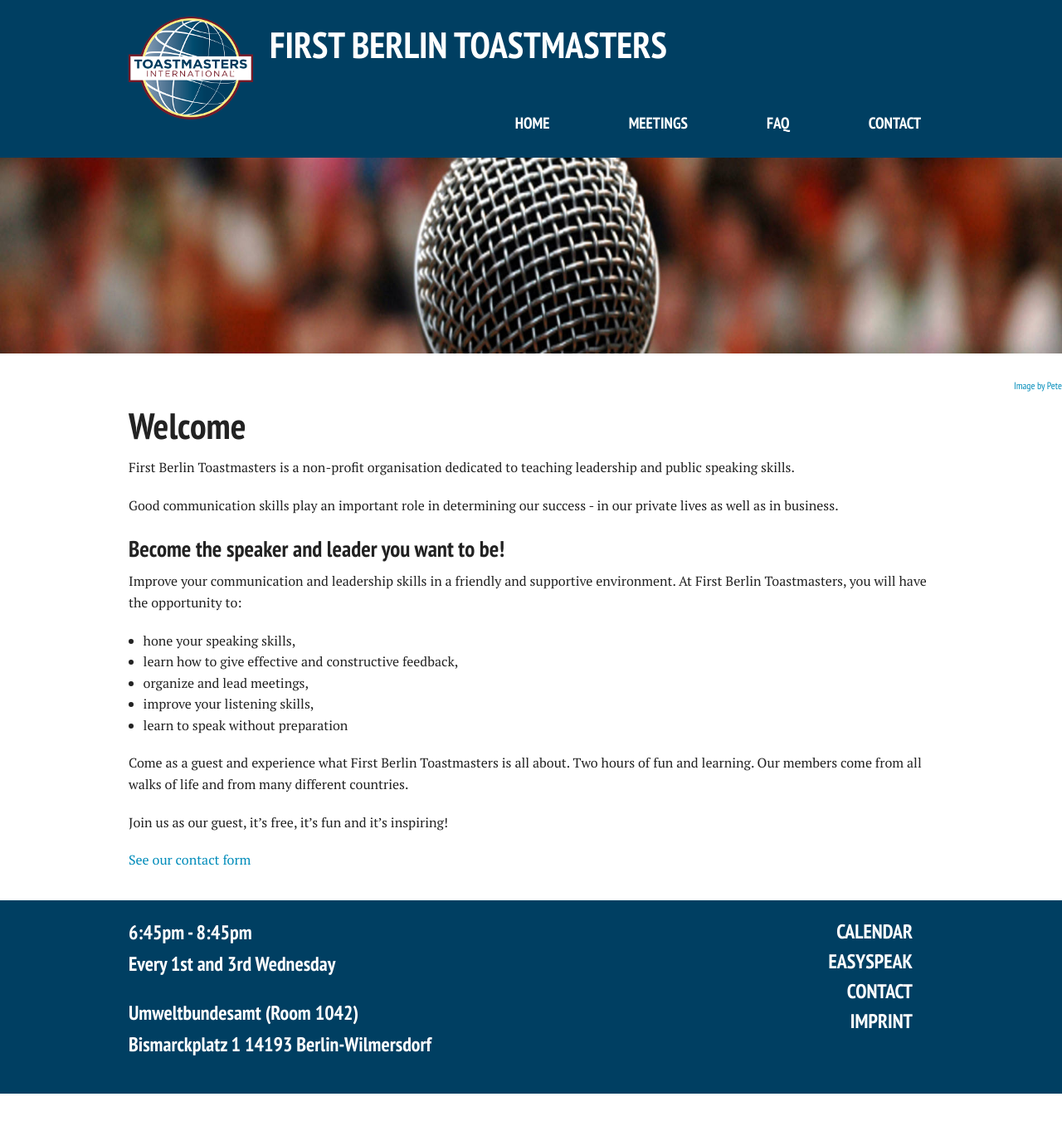
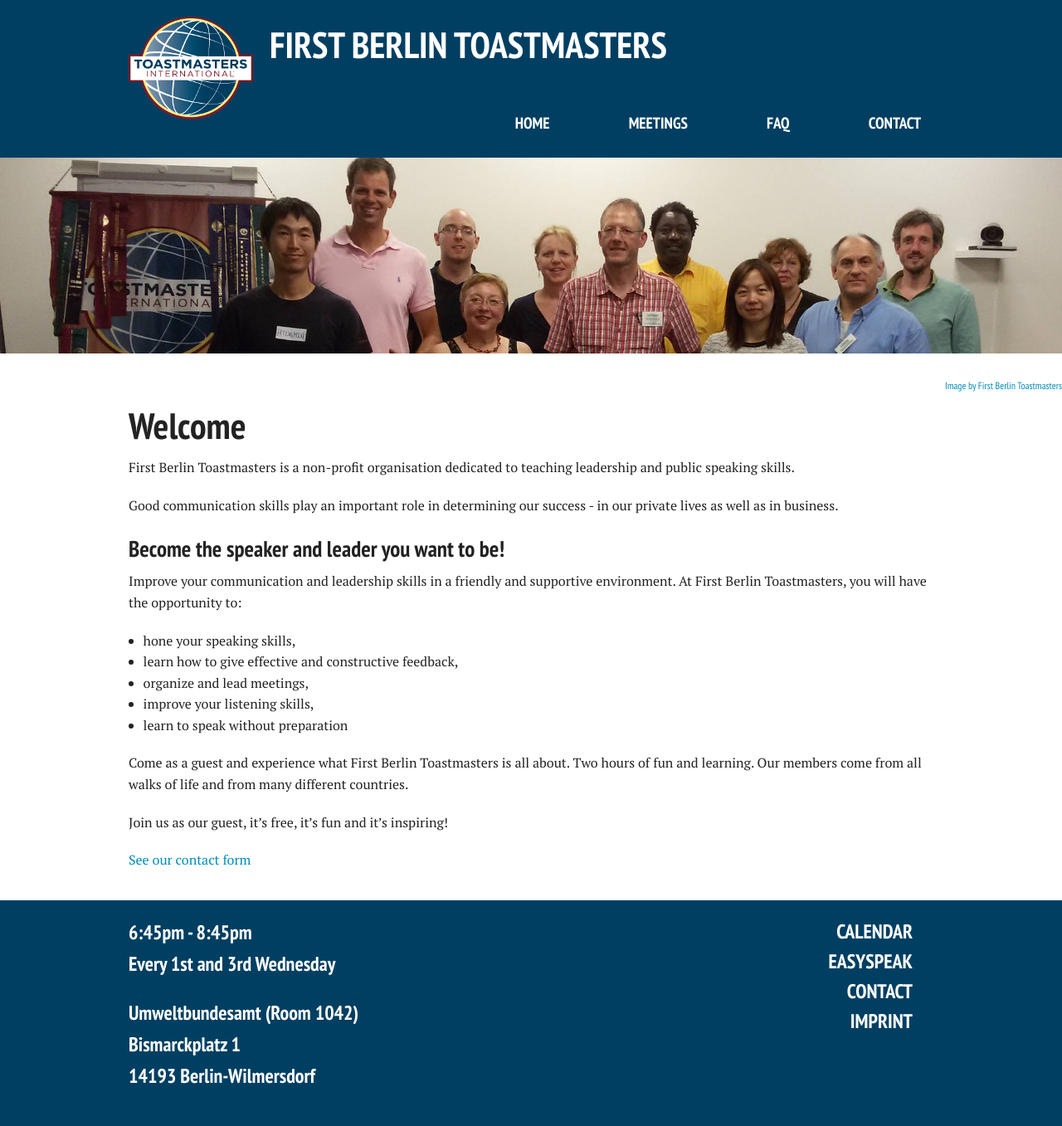
Before and after one commit to theHealingCosmos/fbtm_website, a Jekyll site: the page built from index.md, in a window 1280 px wide. Shown: the whole page at 83% size. Built offline with Jekyll 4.4.1, drawn with Linux system fonts in a browser that asks for light colours; comment, search, counter and statistics services are not loaded; before the commit the page ends 1318 px from its top, so only the background shows below that.

Commit message:
added members photo as default banner image and fixed minor problems with footer HTML and address layout

```diff
--- a/_config.yml
+++ b/_config.yml
@@ -2,9 +2,7 @@
 title: First Berlin Toastmasters - "We support, you succeed"
 email:
 description: > # this means to ignore newlines until "baseurl:"
-  Write an awesome description for your new site here. You can edit this
-  line in _config.yml. It will appear in your document head meta (for
-  Google search results) and in your feed.xml site description.
+  First Berlin Toastmasters is a non-profit organisation dedicated to teaching leadership and public speaking skills.
 baseurl: "" # the subpath of your site, e.g. /blog/
 url: "http://www.fbtm.org" # the base hostname & protocol for your site
 twitter_username:
@@ -14,12 +12,12 @@ github_username:
 markdown: kramdown
 gems: ['zurb-foundation']
 
-meeting_address: >
+meeting_address: |
   Umweltbundesamt (Room 1042)
   Bismarckplatz 1
   14193 Berlin-Wilmersdorf
 
 default_image:
-  feature: banners/public-speaking-banner.jpg
-  credit: Pete
-  creditlink: https://www.flickr.com/photos/comedynose/3638971241/
+  feature: banners/members-1900x350.jpg
+  credit: First Berlin Toastmasters
+  creditlink: http://fbtm.org/
--- a/_includes/footer.html
+++ b/_includes/footer.html
@@ -16,6 +16,7 @@
       <a href="{{ site.baseurl }}/contact/">Contact</a>
       <a href="{{ site.baseurl }}/imprint/">Imprint</a>
     </div>
+  </div>
 </footer>
 
 <script type="text/javascript" src="https://cdnjs.cloudflare.com/ajax/libs/foundation/5.5.2/js/vendor/jquery.js"></script>
```
Also changed, not shown: meetings.md (+4 -0 lines), img/banners/members-1900x350.jpg (added).
